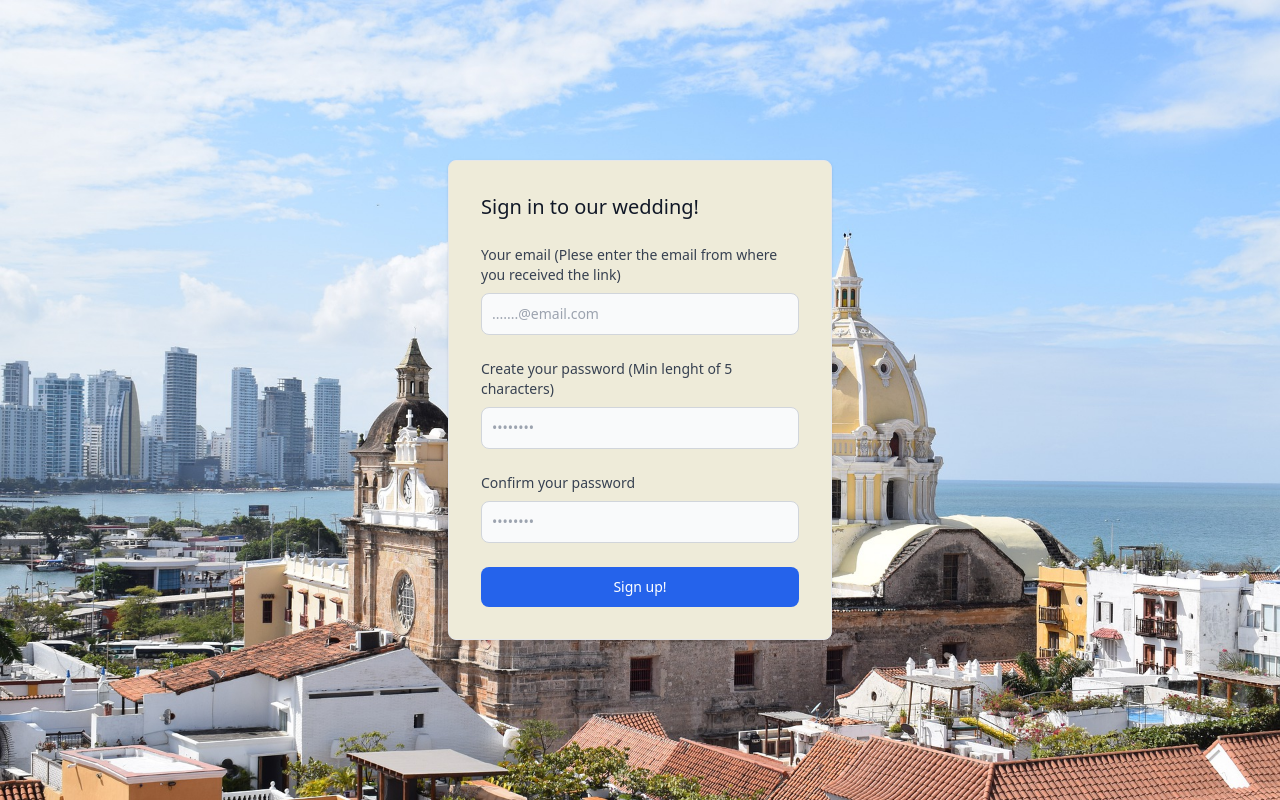
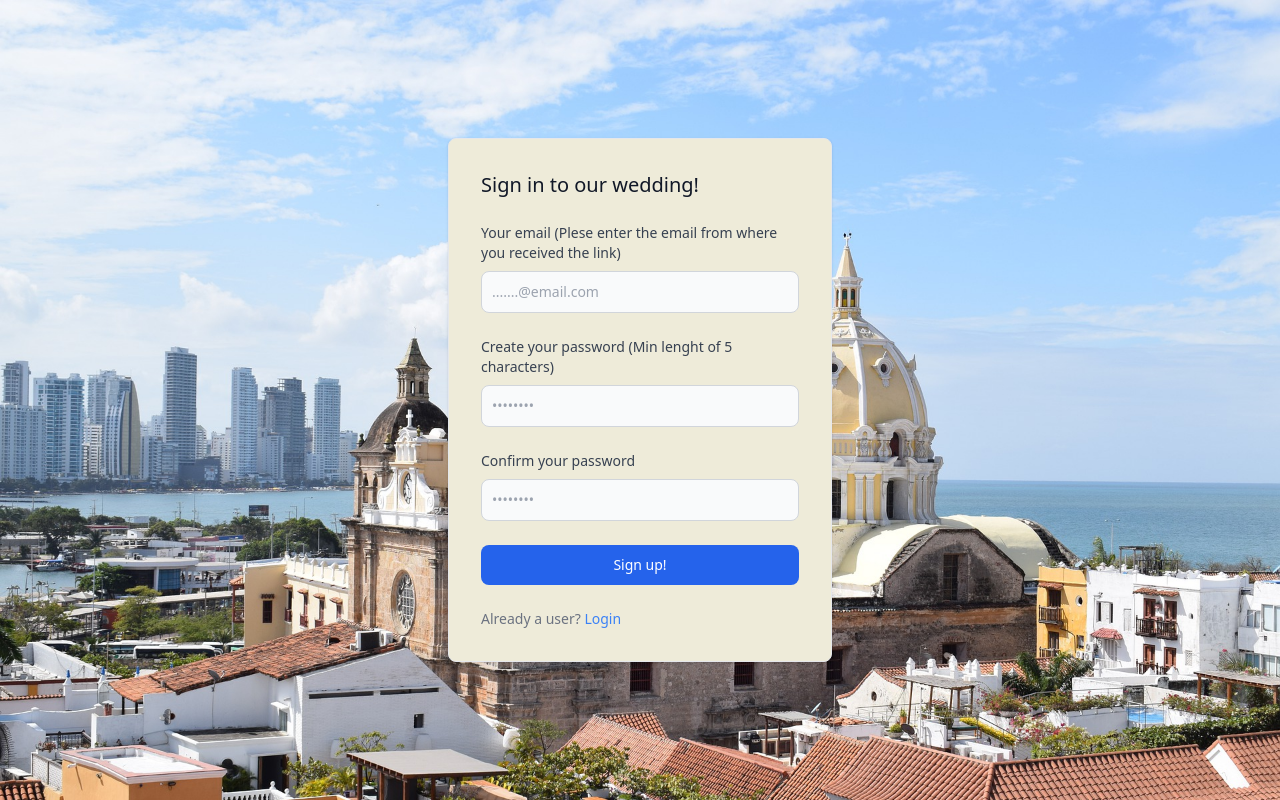
Before and after one commit to PFZM/wedding_app, a React (Create React App) app in the folder client/: page /signup in a window 1280 px wide. Built offline with nearby package versions, Linux system fonts and the light colour scheme.

Commit message:
added login link to signup page

```diff
--- a/client/src/pages/Login.js
+++ b/client/src/pages/Login.js
@@ -105,7 +105,7 @@ const Login = () => {
               Sign Up
             </Link>
             {formState.errors?.error && (
-              <div className="border border-red-900 font-bold text-red-900 sm:text-sm rounded-lg  block w-full p-2.5">
+              <div className="border mt-3 border-red-900 font-bold text-red-900 sm:text-sm rounded-lg  block w-full p-2.5">
                 <span className="text-xl">⚠</span>
                 {formState.errors.error} <span className="text-xl">⚠</span>
               </div>
--- a/client/src/pages/Signup.js
+++ b/client/src/pages/Signup.js
@@ -1,4 +1,5 @@
 import React, { useState } from "react";
+import { Link } from "react-router-dom";
 import { useMutation } from "@apollo/client";
 import { SIGNUP_USER } from "../utils/mutations";
 
@@ -33,6 +34,15 @@ const Signup = () => {
         });
         return;
       }
+      if (formState.values.password.length < 5) {
+        setFormState({
+          values: { email: "", password: "", passwordConfirmation: "" },
+          errors: {
+            error: "Password needs to be at least 5 characters long!",
+          },
+        });
+        return;
+      }
       const { data } = await signUpUser({
         variables: {
           email: formState.values.email,
@@ -45,7 +55,7 @@ const Signup = () => {
           values: { email: "", password: "", passwordConfirmation: "" },
           errors: {
             error:
-              "Incorrect credentials, please make sure you are using the email from where you receive the link for the website.",
+              "Incorrect credentials, please make sure you are using the email from where you receive the link for the website. If you are already an user please login.",
           },
         });
         return;
@@ -126,12 +136,18 @@ const Signup = () => {
           >
             Sign up!
           </button>
-          {formState.errors?.error && (
-            <div className="border border-red-900 font-bold text-red-900 sm:text-sm rounded-lg  block w-full p-2.5">
-              <span className="text-xl">⚠</span>
-              {formState.errors.error} <span className="text-xl">⚠</span>
-            </div>
-          )}
+          <div className="text-sm font-medium text-gray-500">
+            Already a user?{" "}
+            <Link to="/login" className="text-blue-500 hover:underline">
+              Login
+            </Link>
+            {formState.errors?.error && (
+              <div className="border mt-3 border-red-900 font-bold text-red-900 sm:text-sm rounded-lg  block w-full p-2.5">
+                <span className="text-xl">⚠</span>
+                {formState.errors.error} <span className="text-xl">⚠</span>
+              </div>
+            )}
+          </div>
         </form>
       </div>
     </div>
```
